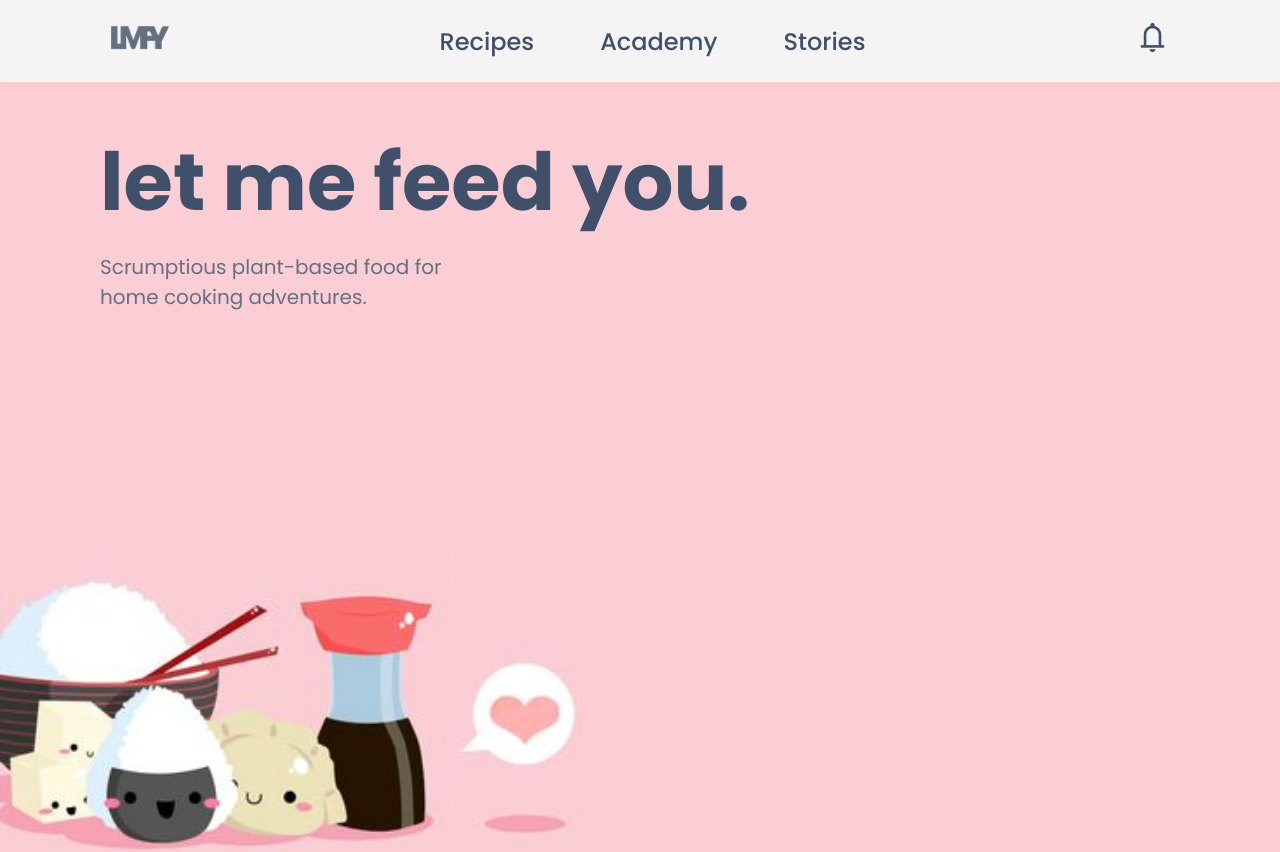
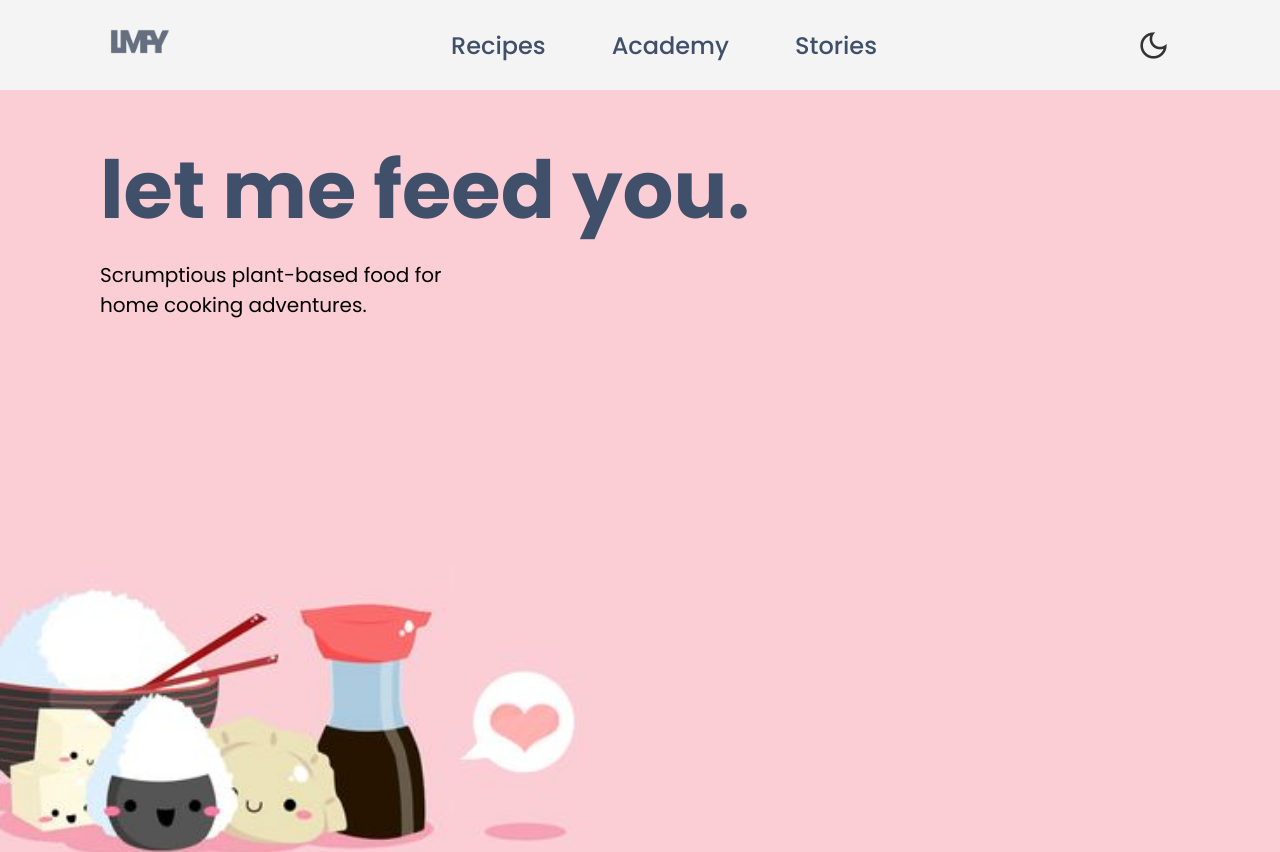
Before and after one commit to FredrikRidderfalk/let-me-feed-you, an Angular app: page / in a window 1280 px wide. Shown: the top 852 px of the page. Built offline with nearby package versions, Linux system fonts and the light colour scheme.

Commit message:
feat: implement user theme toggling

```diff
--- a/src/app/Abstracts/_colors.sass
+++ b/src/app/Abstracts/_colors.sass
@@ -17,3 +17,16 @@ $lmfy-lightgreen: #E8FFED
 $lmfy-darkgreen: #71C8A9
 $lmfy-lightgray: #667080
 $lmfy-darkgray: #40506A
+$lmfy-hover-bg: #ebebeb
+
+//     :root {
+//   --primary-bg: #fff
+//   --hover-bg: #ebebeb
+//   --text-color: #333
+// }
+
+// [data-theme="dark"] {
+//   --primary-bg: #333
+//   --hover-bg: #595959
+//   --text-color: #fff
+// }
--- a/src/app/components/navbar/navbar.component.html
+++ b/src/app/components/navbar/navbar.component.html
@@ -20,8 +20,10 @@
       </ul>
     </div>
 
-    <div class="container__notifications">
-      <span class="material-symbols-outlined">notifications</span>
+    <div (click)="toggleTheme()" class="container__user-theme">
+      <span class="material-symbols-outlined user-theme__icon">{{
+        userTheme
+      }}</span>
     </div>
   </div>
 </nav>
--- a/src/app/components/navbar/navbar.component.sass
+++ b/src/app/components/navbar/navbar.component.sass
@@ -19,7 +19,7 @@
     // text-decoration-thickness: rem(1.5)
     // text-underline-offset: rem(6)
     padding: rem(3)
-.container__link, .container__logo, .container__notifications
+.container__link, .container__logo
     padding-inline: rem(30)
 .logo
     width: 60px
@@ -31,3 +31,19 @@
 @media screen and (min-width: 768px)
     .container__navbar-content
         max-width: 1120px
+
+// User theme toggle
+.user-theme__icon
+    padding: rem(8)
+    color: $lmfy-black
+
+.container__user-theme
+    cursor: pointer
+    background-color: inherit
+    width: 50px
+    height: 50px
+    margin-right: rem(22)
+    border-radius: 6px
+    &:hover
+        background-color: $lmfy-hover-bg
+        border-radius: 6px
--- a/src/app/components/navbar/navbar.component.ts
+++ b/src/app/components/navbar/navbar.component.ts
@@ -11,10 +11,22 @@ export class NavbarComponent implements OnInit {
     academy: "Academy",
     stories: "Stories"
   }
+  userTheme: string | null = "dark_mode"
 
   constructor() { }
 
   ngOnInit(): void {
+    const localStorageTheme = localStorage.getItem("user_theme");
+    if (localStorageTheme) {
+      this.userTheme = localStorageTheme
+    }
+  }
+
+  toggleTheme() {
+    localStorage.setItem("user_theme", this.userTheme == "dark_mode" ? "light_mode" : "dark_mode");
+    const prevTheme = localStorage.getItem("user_theme");
+    this.userTheme = prevTheme
+    document.body.classList.toggle('dark_mode');
   }
 
 }
--- a/src/styles.sass
+++ b/src/styles.sass
@@ -6,10 +6,16 @@
     margin: 0
     box-sizing: border-box
     font-family: 'Poppins', sans-serif
-    color: $lmfy-lightgray
+    // color: $lmfy-lightgray
 body
+    transition: 0.5s
     background-color: $lmfy-white
     min-width: 360px
+body.dark_mode
+    transition: 0.5s
+    background-color: $lmfy-black
+    & h2
+        color: #f0f !important
 h1
     font-size: rem(32)
     color: $lmfy-darkgray
--- a/tsconfig.json
+++ b/tsconfig.json
@@ -1,4 +1,3 @@
-/* To learn more about this file see: https://angular.io/config/tsconfig. */
 {
   "compileOnSave": false,
   "compilerOptions": {
```
